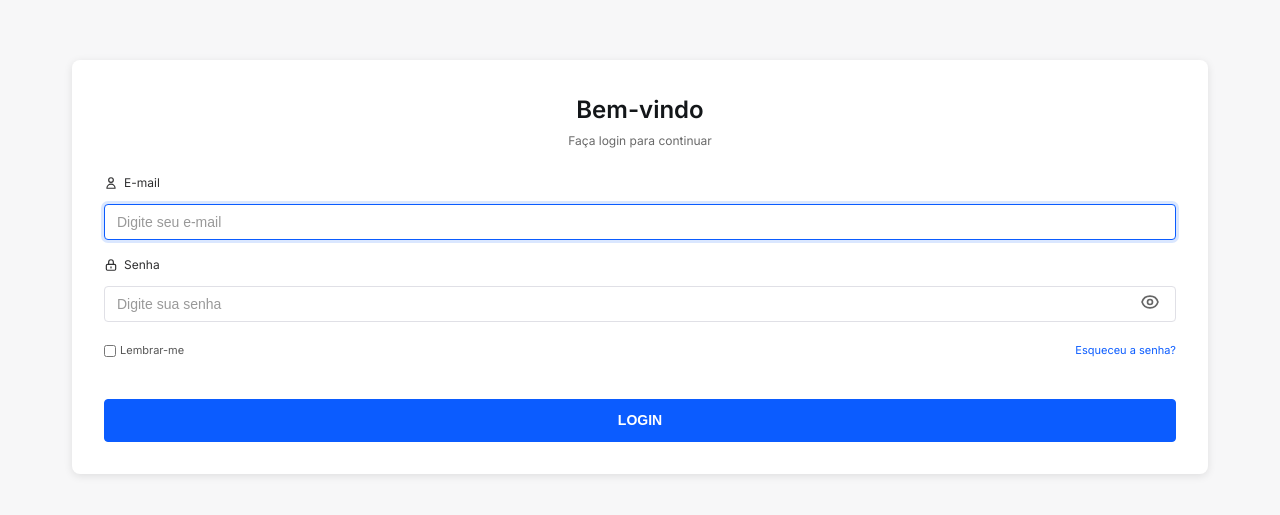
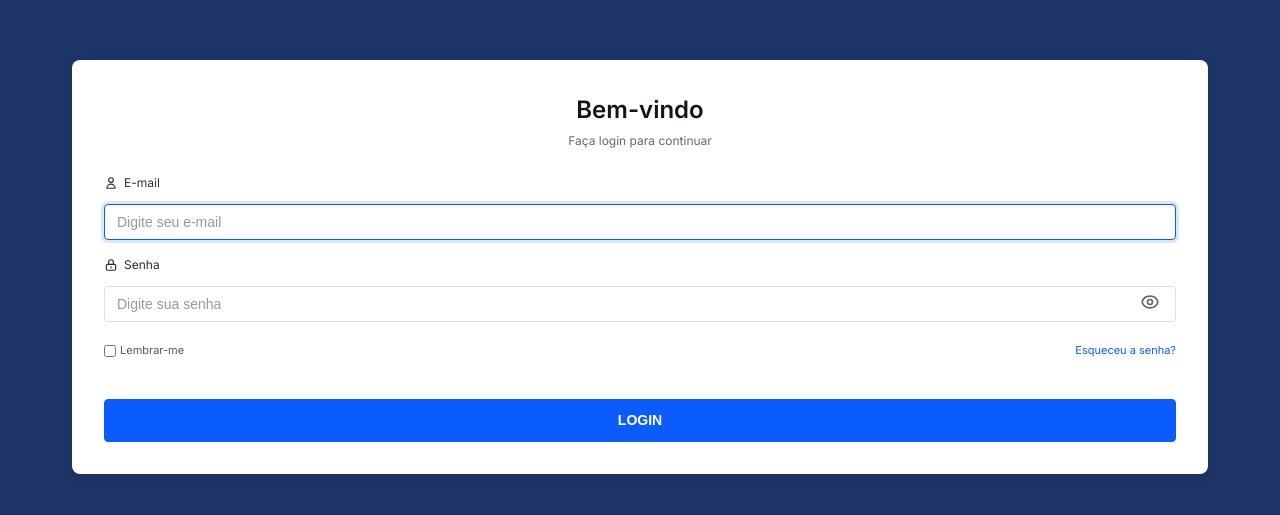
Before and after one commit to Teomed/teomed-app, a Next.js app in the folder frontend/: page /login in a window 1280 px wide. Shown: the part 133-648 px from the top of the page. Built offline with nearby package versions, Linux system fonts and the light colour scheme.

Commit message:
feat(ui): ajustar fundo do login

```diff
--- a/frontend/src/app/styles/login.css
+++ b/frontend/src/app/styles/login.css
@@ -1,7 +1,7 @@
 /* Login page styles */
 .login-page {
   min-height: 100vh;
-  background: #f7f7f8;
+  background: #1c3566;
   display: flex;
   align-items: center;
   justify-content: center;
```
